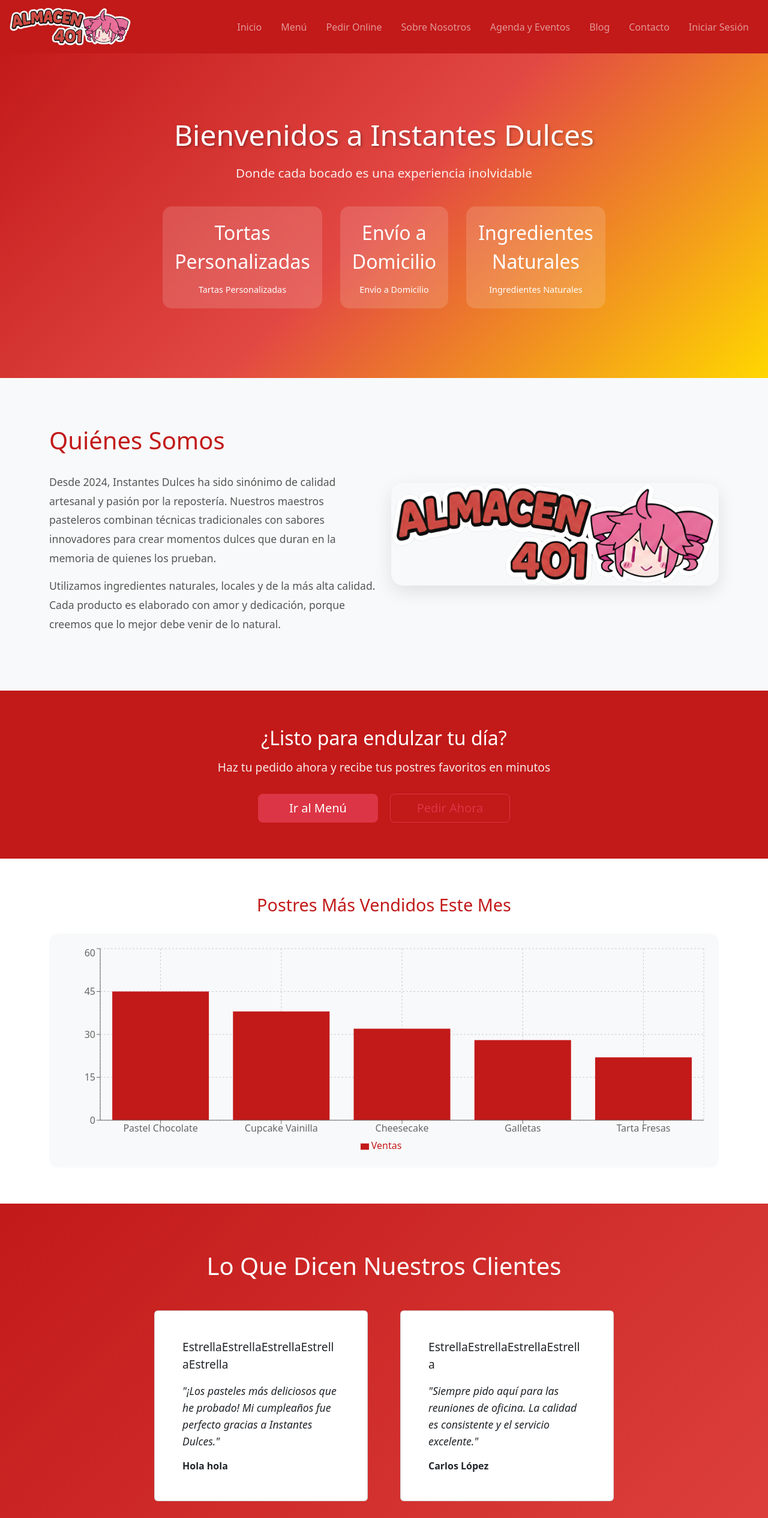
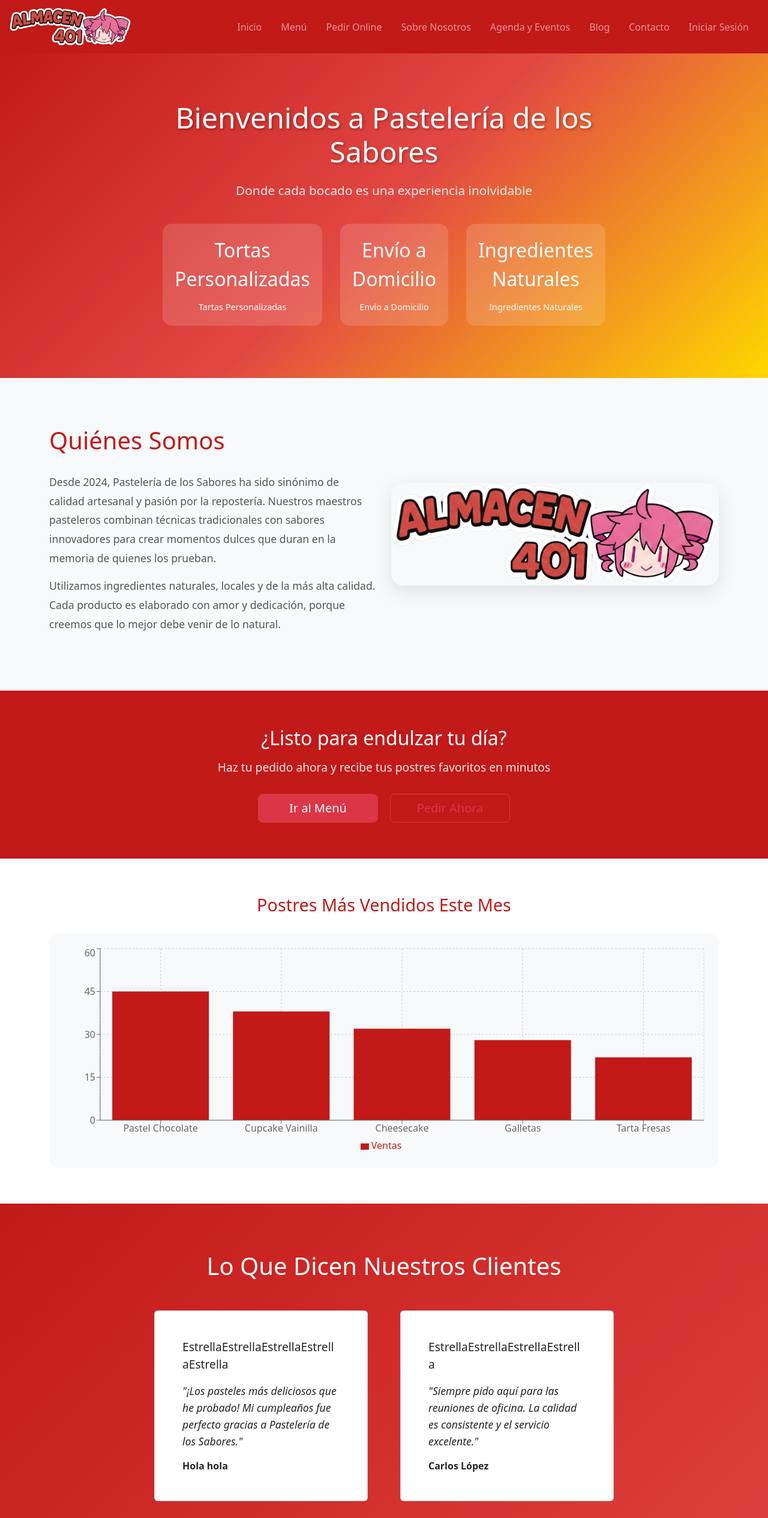
Before and after one commit to NiGu401/proyecto, a React (Vite) app in the folder proyecto/: page / in a window 1280 px wide. Shown: the top 2530 px of the page at 60% size. Built offline with nearby package versions, Linux system fonts and the light colour scheme.

Commit message:
quitando footer y otros

```diff
--- a/proyecto/index.html
+++ b/proyecto/index.html
@@ -4,7 +4,7 @@
     <meta charset="UTF-8" />
     <link rel="icon" type="image/svg+xml" href="/favicon.svg" />
     <meta name="viewport" content="width=device-width, initial-scale=1.0" />
-    <title>Instantes Dulces</title>
+    <title>Pastelería de los Sabores</title>
   </head>
   <body>
     <div id="root"></div>
--- a/proyecto/src/pages/AdminPanel.jsx
+++ b/proyecto/src/pages/AdminPanel.jsx
@@ -305,7 +305,7 @@ function AdminPanel() {
     doc.setFont('helvetica', 'bold');
     doc.setFontSize(20);
     doc.setTextColor(194, 25, 25);
-    doc.text('Instantes Dulces - Reporte', 105, 30, { align: 'center' });
+    doc.text('Pastelería de los Sabores - Reporte', 105, 30, { align: 'center' });
     doc.setFont('helvetica', 'normal');
     doc.setFontSize(10);
     doc.setTextColor(100, 100, 100);
@@ -327,7 +327,7 @@ function AdminPanel() {
     doc.setFont('helvetica', 'italic');
     doc.setFontSize(9);
     doc.setTextColor(150, 150, 150);
-    doc.text('Reporte generado automáticamente por Instantes Dulces', 105, 250, { align: 'center' });
+    doc.text('Reporte generado automáticamente por Pastelería de los Sabores', 105, 250, { align: 'center' });
     doc.save('reporte_admin.pdf');
     toast.success('PDF generado y descargado');
   };
--- a/proyecto/src/pages/Login.jsx
+++ b/proyecto/src/pages/Login.jsx
@@ -84,7 +84,7 @@ function Login() {
         <div className="logo-container">
           <span className="logo-icon">Panadería</span>
         </div>
-        <h1>Instantes Dulces</h1>
+        <h1>Pastelería de los Sabores</h1>
         <p>Inicie sesión para continuar</p>
 
         {error && (
--- a/proyecto/src/pages/SobreNosotros.jsx
+++ b/proyecto/src/pages/SobreNosotros.jsx
@@ -17,7 +17,7 @@ function SobreNosotros() {
     doc.setFont('helvetica', 'bold');
     doc.setFontSize(24);
     doc.setTextColor(194, 25, 25);
-    doc.text('Instantes Dulces - Nuestros Valores', 105, 30, { align: 'center' });
+    doc.text('Pastelería de los Sabores - Nuestros Valores', 105, 30, { align: 'center' });
 
     // Línea decorativa
     doc.setLineWidth(0.5);
@@ -33,7 +33,7 @@ function SobreNosotros() {
     doc.setFontSize(12);
     doc.setTextColor(80, 80, 80);
     const historia = [
-      'Desde 2024, Instantes Dulces nació del sueño de crear momentos',
+      'Desde 2024, Pastelería de los Sabores nació del sueño de crear momentos',
       'dulces que conectan a las personas. Cada producto que elaboramos',
       'lleva el amor y la dedicación de nuestro equipo de maestros',
       'pasteleros.',
@@ -122,7 +122,7 @@ function SobreNosotros() {
         <section className="sn-history">
           <h2 className="sn-section-title">Nuestra Historia</h2>
           <p className="sn-text">
-            Instantes Dulces comenzó como un pequeño emprendimiento familiar, con la visión de compartir
+            Pastelería de los Sabores comenzó como un pequeño emprendimiento familiar, con la visión de compartir
             los sabores de la repostería artesanal con toda la comunidad. Lo que comenzó como un sueño
             en una cocina casera, hoy es una realidad que llena de sabor y alegría miles de hogares.
           </p>
--- a/proyecto/src/pages/index.jsx
+++ b/proyecto/src/pages/index.jsx
@@ -20,7 +20,7 @@ function Inicio2() {
   const testimonials = [
     {
       nombre: 'Hola hola',
-      texto: '¡Los pasteles más deliciosos que he probado! Mi cumpleaños fue perfecto gracias a Instantes Dulces.',
+      texto: '¡Los pasteles más deliciosos que he probado! Mi cumpleaños fue perfecto gracias a Pastelería de los Sabores.',
       rating: 5,
     },
     {
@@ -30,7 +30,7 @@ function Inicio2() {
     },
     {
       nombre: 'Ana Martínez',
-      texto: 'Mi boda fue perfecta con las tartas de Instantes Dulces. ¡Superaron todas mis expectativas!',
+      texto: 'Mi boda fue perfecta con las tartas de Pastelería de los Sabores. ¡Superaron todas mis expectativas!',
       rating: 5,
     },
   ];
@@ -40,7 +40,7 @@ function Inicio2() {
       {/* Banner Principal */}
       <section className="hero-banner">
         <div className="hero-overlay">
-          <h1 className="hero-title">Bienvenidos a Instantes Dulces</h1>
+          <h1 className="hero-title">Bienvenidos a Pastelería de los Sabores</h1>
           <p className="hero-subtitle">Donde cada bocado es una experiencia inolvidable</p>
           <div className="hero-features">
             <div className="hero-feature">
@@ -66,7 +66,7 @@ function Inicio2() {
             <Col md={6}>
               <h2 className="about-title">Quiénes Somos</h2>
               <p className="about-text">
-                Desde 2024, Instantes Dulces ha sido sinónimo de calidad artesanal y pasión por la repostería.
+                Desde 2024, Pastelería de los Sabores ha sido sinónimo de calidad artesanal y pasión por la repostería.
                 Nuestros maestros pasteleros combinan técnicas tradicionales con sabores innovadores para crear
                 momentos dulces que duran en la memoria de quienes los prueban.
               </p>
@@ -77,7 +77,7 @@ function Inicio2() {
             </Col>
             <Col md={6}>
               <div className="about-image-placeholder">
-                <img src="/Imagenes/Logo.png" alt="Instantes Dulces" />
+                <img src="/Imagenes/Logo.png" alt="Pastelería de los Sabores" />
               </div>
             </Col>
           </Row>
```
Also changed, not shown: proyecto/src/componentes/Footer.jsx (deleted, +0 -11 lines), 2 other files (tests, documents, lock files or other folders).
